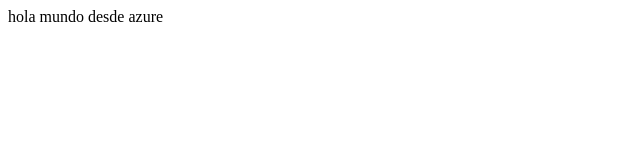
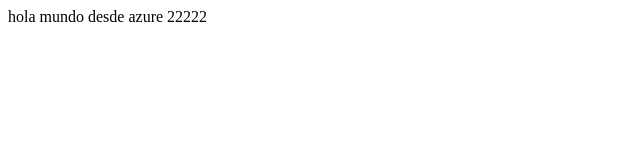
Before and after one commit to fereste/docker-demo, a plain HTML site: page index.html in a window 1280 px wide. Shown: the full height of the page, 0-640 px from the left. Drawn offline with Linux system fonts and the light colour scheme.

Commit message:
Update index.html

```diff
--- a/index.html
+++ b/index.html
@@ -8,7 +8,7 @@
 </head>
 
 <body>
-    hola mundo desde azure
+    hola mundo desde azure 22222
 </body>
 
 </html>
```
